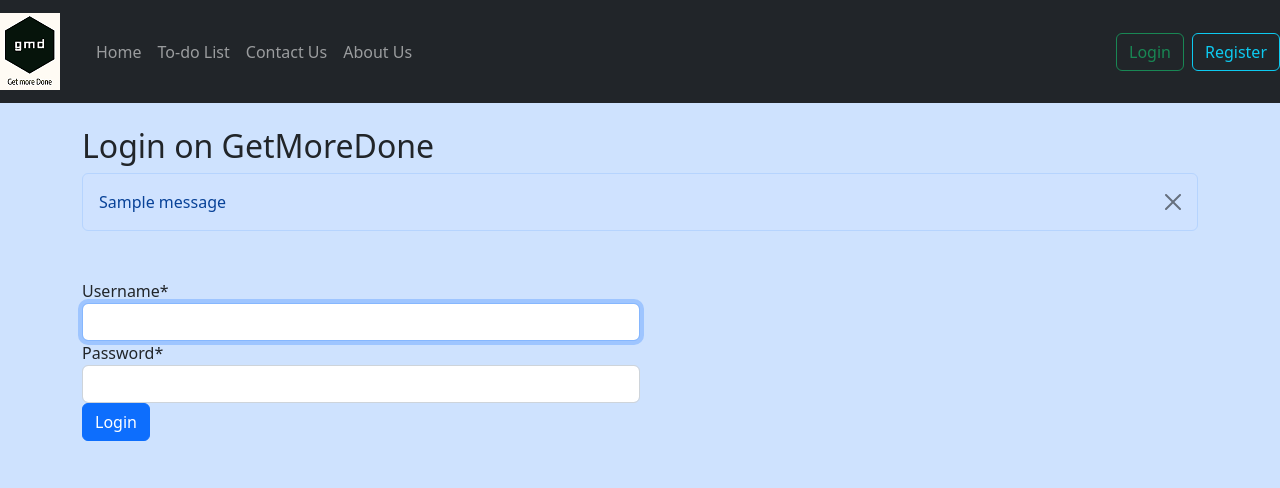
After one commit to GabrielSiket/get-more-done, a Django app: page /account/login in a window 1280 px wide. The commit adds this page. Shown: the top 488 px of the page. Run offline with Django 3.2, Linux system fonts and the light colour scheme; one stand-in notice (Sample message) is shown; some libraries are stand-ins or nearby versions.

Commit message:
add login & logout functionality and add page restrictions

```diff
--- a/get_more_done/templates/todolist.html
+++ b/get_more_done/templates/todolist.html
@@ -37,7 +37,7 @@
                 {% for obj in all_tasks %}
                       {% if obj.done %}
                           <tr class="table-success row">
-                            <td class="col-7">{{ obj.task }}</td>
+                            <td class="col-7"><del>{{ obj.task }}</del></td>
                             <td class="col-3"><a href="{% url 'pending_task' obj.id %}"><button type="button" class="btn btn-dark">Mark as Pending</button></a></td>
                             <td class="col-1"><a href="{% url 'edit_task' obj.id %}"><button type="button" class="btn btn-warning">Edit</button></a></td>
                             <td class="col-1"><a href="{% url 'delete_task' obj.id %}"><button type="button" class="btn btn-danger">Delete</button></a></td>
--- a/tasks/settings.py
+++ b/tasks/settings.py
@@ -130,3 +130,6 @@ STATICFILES_DIRS = [os.path.join(BASE_DIR, 'static')]
 DEFAULT_AUTO_FIELD = 'django.db.models.BigAutoField'
 
 CRISPY_TEMPLATE_PACK = 'bootstrap4'
+
+LOGIN_REDIRECT_URL = 'todolist'
+LOGIN_URL = "login"
--- a/templates/base.html
+++ b/templates/base.html
@@ -25,6 +25,21 @@
                 </div>
             </div>
         </div>
+        {% if user.is_authenticated %}
+            <div class="form-inline my-2 my-lg-0">
+              <div class="p-2 bg-dark text-white">Logged in as {{ user.username }}</div>
+              <a href="{% url 'logout' %}">
+              <button class="btn btn-outline-danger mr-2 my-sm-0" type="submit">Logout</button>
+              </a>
+            </div>
+        {% else %}
+            <a href="{% url 'login' %}">
+              <button class="btn btn-outline-success m-2 my-sm-0" type="submit">Login</button>
+            </a>
+            <a href="{% url 'register' %}">
+              <button class="btn btn-outline-info my-sm-0" type="submit">Register</button>
+            </a>
+        {% endif %}
     </nav>
   </head>
   <body class="bg-primary" style="--bs-bg-opacity: .2">
--- /dev/null
+++ b/users_app/templates/login.html
@@ -0,0 +1,27 @@
+{% extends 'base.html' %}
+{% load crispy_forms_tags %}
+
+{% block title  %}
+    <title> Login - Get More Done</title>
+{% endblock title  %}
+
+{% block content  %}
+    <div class="container">
+    <br>
+      <h2> Login on GetMoreDone </h2>
+      {% if messages %}
+        {% for message in messages %}
+          <div class="alert alert-primary alert-dismissible fade show" role="alert">
+            {{ message }}
+            <button type="button" class="btn-close" data-bs-dismiss="alert" aria-label="Close"></button>
+          </div>
+        {% endfor %}
+      {% endif %}
+      <form method="POST" class="mt-5 col-6">
+        {% csrf_token %}
+
+        {{ form|crispy }}
+      <button class="btn btn-primary mb-5" type="submit">Login</button>
+      </form>
+    </div>
+{% endblock content %}
--- a/users_app/urls.py
+++ b/users_app/urls.py
@@ -1,6 +1,9 @@
 from django.urls import path
 from users_app import views
+from django.contrib.auth import views as auth_views
 
 urlpatterns = [
     path('register', views.register, name='register'),
+    path('login', auth_views.LoginView.as_view(template_name='login.html'), name='login'),
+    path('logout', auth_views.LogoutView.as_view(template_name='logout.html'), name='logout'),
 ]
```
Also changed, not shown: get_more_done/views.py (+7 -4 lines), users_app/templates/logout.html (added, +14 -0 lines), db.sqlite3.
